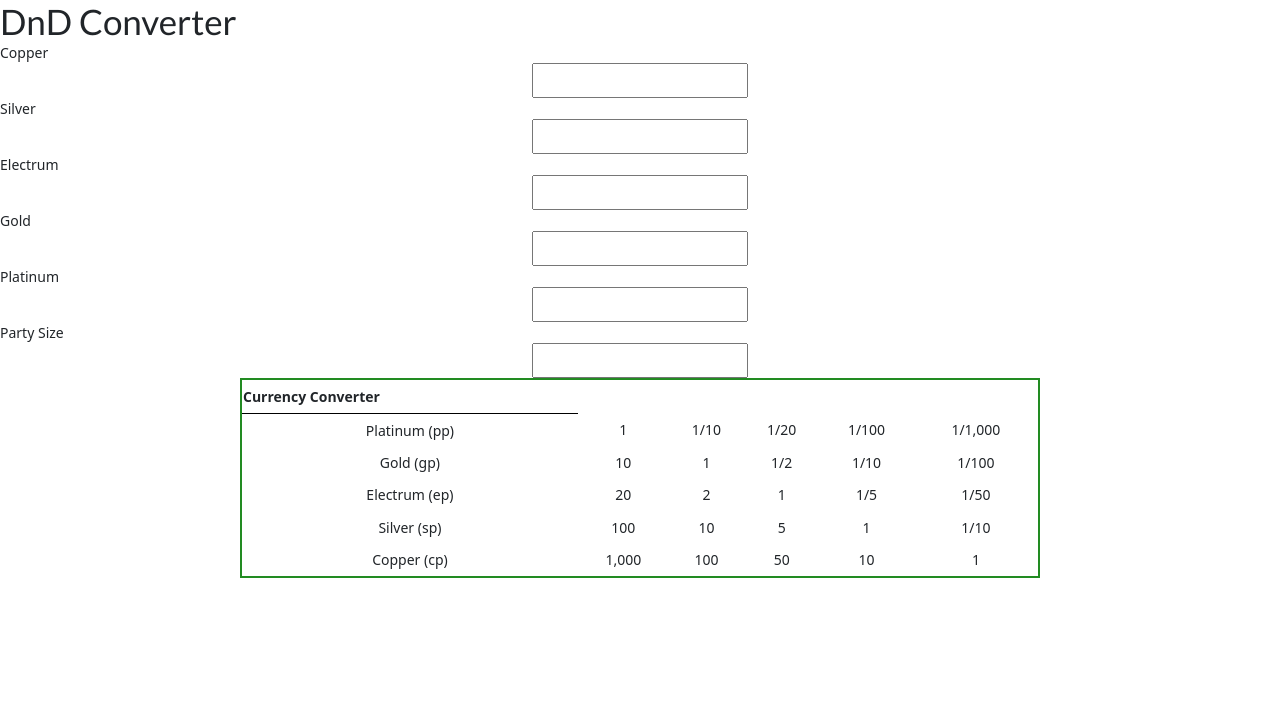
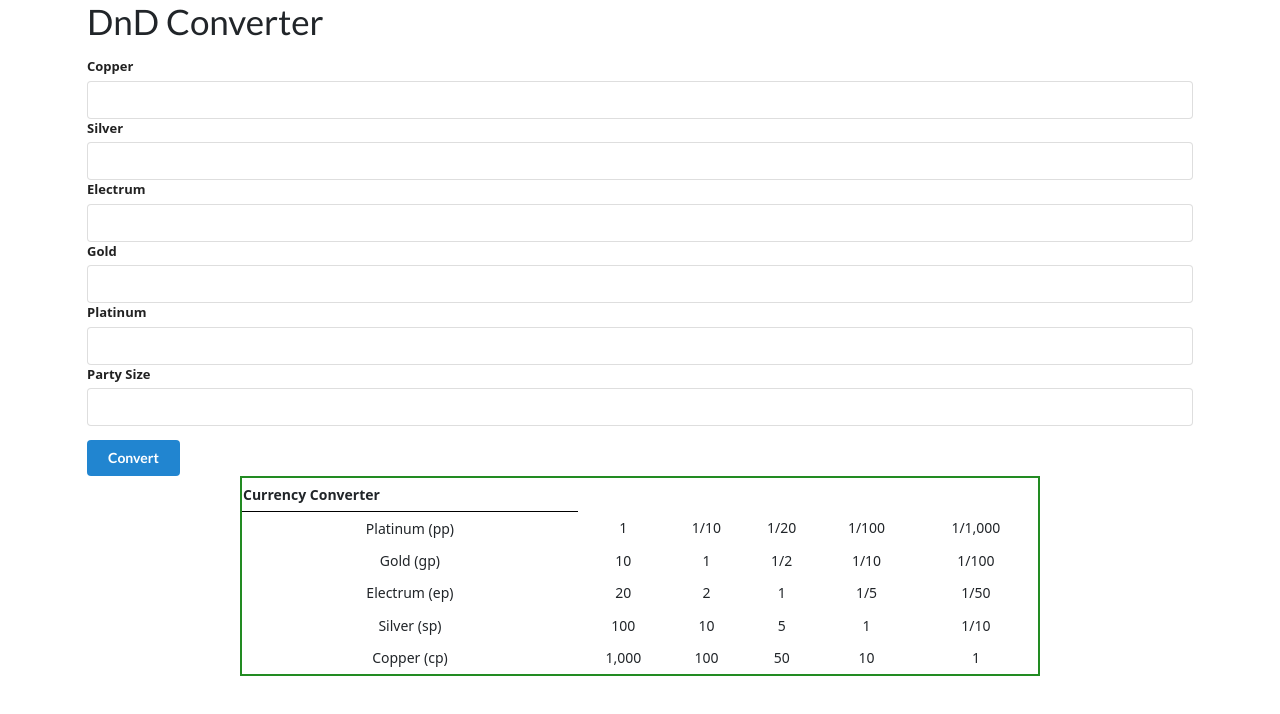
Before and after one commit to LoweSimon/DnDCurrencyConverter, a React (Create React App) app: page / in a window 1280 px wide. Shown: the top 714 px of the page. Built offline with nearby package versions, Linux system fonts and the light colour scheme.

Commit message:
Added styling to page layout

```diff
--- a/src/App.css
+++ b/src/App.css
@@ -31,16 +31,11 @@ td {
   text-align: center;
 }
 
-.coin {
-  padding: 5px;
-}
-
 input, label  {
   display: block;
   margin-left: auto;
   margin-right: auto;
 }
-
 
 @media (prefers-reduced-motion: no-preference) {
   .App-logo {
--- a/src/App.js
+++ b/src/App.js
@@ -5,7 +5,7 @@ import ConversionInput from './components/ConversionInput';
 
 function App() {
   return (
-    <div className="App">
+    <div className="ui container">
     <Header />
     <ConversionInput />
     <ConversionTable />
--- a/src/components/Header.js
+++ b/src/components/Header.js
@@ -1,8 +1,12 @@
 import React from "react";
+
+const head = {
+    paddingBottom: '15px',
+};
 
 function Header()    {
     return  (
-        <div>
+        <div style={head}>
             <h1>DnD Converter</h1>
         </div>
     )
--- a/src/components/conversioninput.js
+++ b/src/components/conversioninput.js
@@ -1,16 +1,21 @@
 import React from "react";
+
+const formField = {
+
+}
 
 function ConversionInput()  {
     return  (
-    <div>
-        <form className="coinInput">
+    <div style={formField}>
+        <form className="ui form">
+            <div className="field">
                 <label id="copper">Copper</label>
                 <input type="number" id="cp" className="coin"></input>
 
                 <label id="silver">Silver</label>
                 <input type="number" id="sp" className="coin"></input>
 
-            <lable id="electrum">Electrum</lable>
+                <label id="electrum">Electrum</label>
                 <input type="number" id="ep" className="coin"></input>
 
                 <label id="gold">Gold</label>
@@ -21,7 +26,10 @@ function ConversionInput()  {
 
                 <label id="party">Party Size</label>
                 <input type="number" id="partysize" className="coin"></input>
+            </div>
+            <button className="ui button blue">Convert</button>
         </form>
+
     </div>
     )
 }
```
Lines whose indentation alone changed are shown as unchanged.
